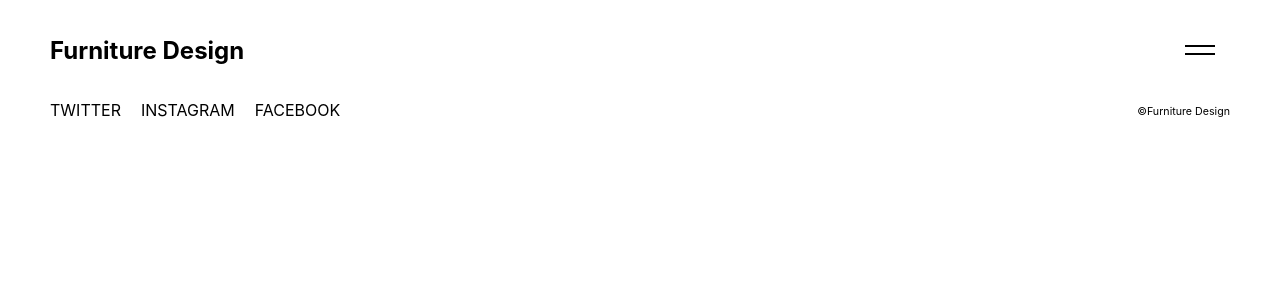
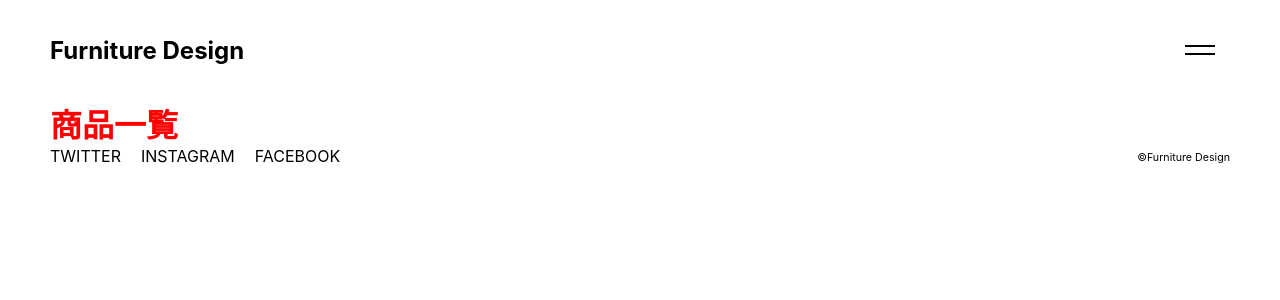
Before and after one commit to tora87/next-microcms-sample, a Next.js app: page / in a window 1280 px wide. Shown: the top 300 px of the page. Built offline with nearby package versions, Linux system fonts and the light colour scheme.

Commit message:
[add]inital files

```diff
--- a/components/Layout/index.tsx
+++ b/components/Layout/index.tsx
@@ -2,6 +2,7 @@ import Head from 'next/head'
 import type { ReactNode } from 'react'
 import { Header } from '../Header'
 import { Footer } from '../Footer'
+import { ProductList } from '../ProductList'
 
 interface Props {
   children: ReactNode
@@ -17,7 +18,7 @@ export const Layout = ({ children }: Props) => {
       <Header />
 
       <main>
-        <div className='contents-wrapper'>{children}</div>
+        <div className='container'>{<ProductList />}</div>
       </main>
 
       <Footer />
--- /dev/null
+++ b/components/ProductList/ProductList.module.scss
@@ -0,0 +1,3 @@
+.h1 {
+  color: red;
+}
--- /dev/null
+++ b/components/ProductList/index.tsx
@@ -0,0 +1,8 @@
+import styles from './ProductList.module.scss'
+import { FC } from "react";
+
+export const ProductList: FC = () => {
+  return (
+    <h1 className={styles.h1}>商品一覧</h1>
+  )
+}
```
